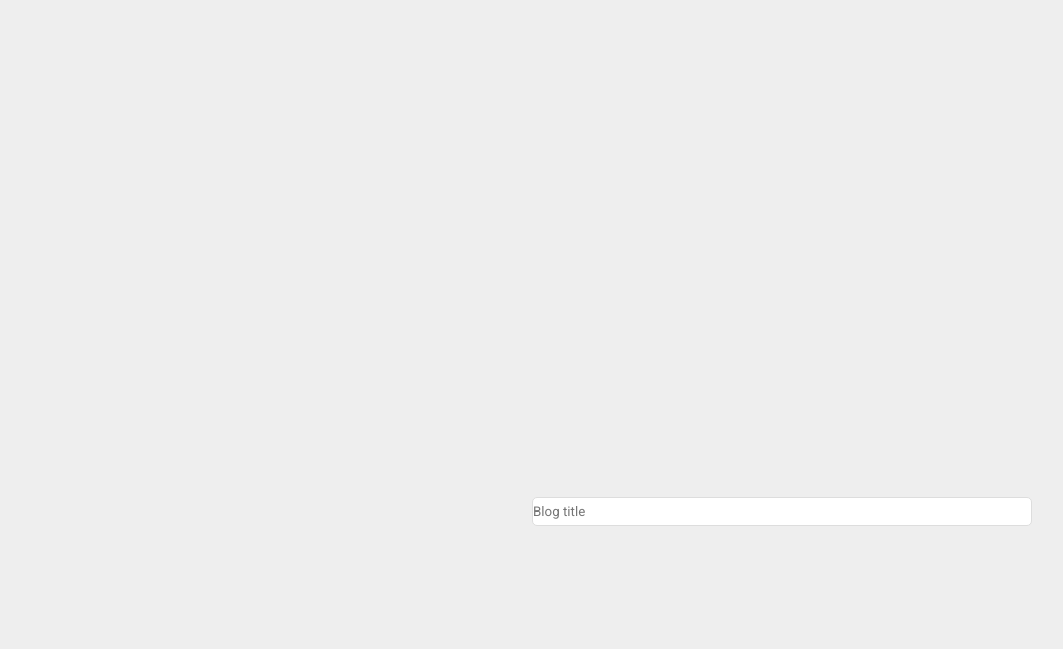
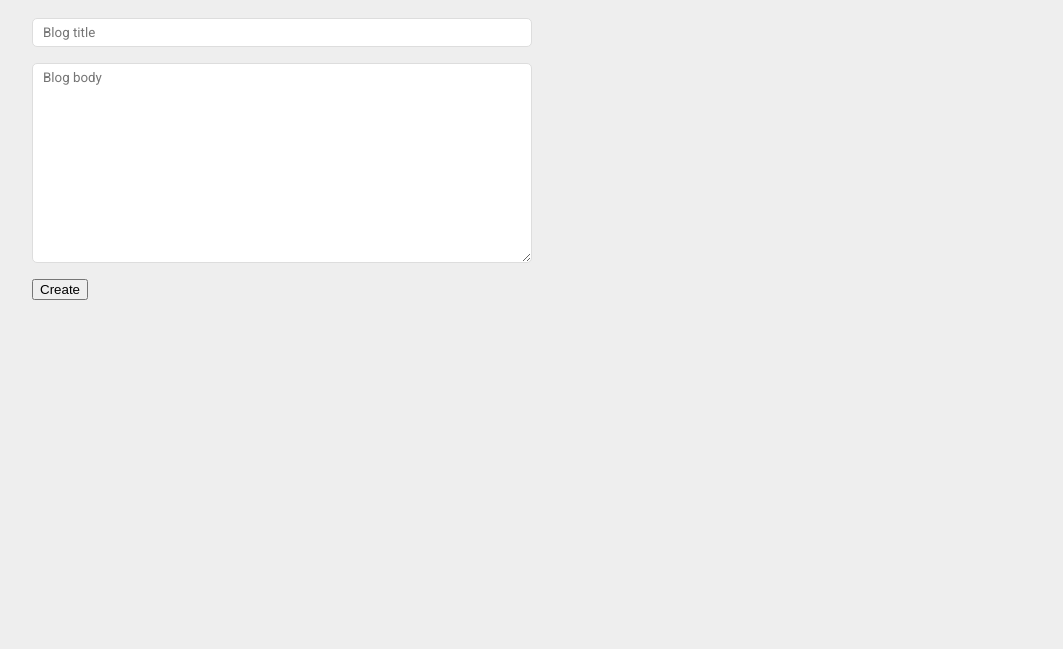
Before and after one commit to ub-victor/JSON-Server, a plain HTML site: page create.html in a window 1280 px wide. Shown: the part 151-800 px from the top of the page, without its empty margins (128-1191 px from the left). Drawn offline with Linux system fonts and the light colour scheme.

Commit message:
Initial commit

```diff
--- a/styles.css
+++ b/styles.css
@@ -35,10 +35,10 @@ form {
 
 input, textarea {
     display: block;
+    margin: 16px 0;
     font-family: 'Roboto';
     width: 100%;
-    padding: 6px 0px;
-    margin: 100%;
+    padding: 6px 10px;
     border: 1px solid #ddd;
     border-radius: 5px;
     /*font-size: 16px;*/
```
